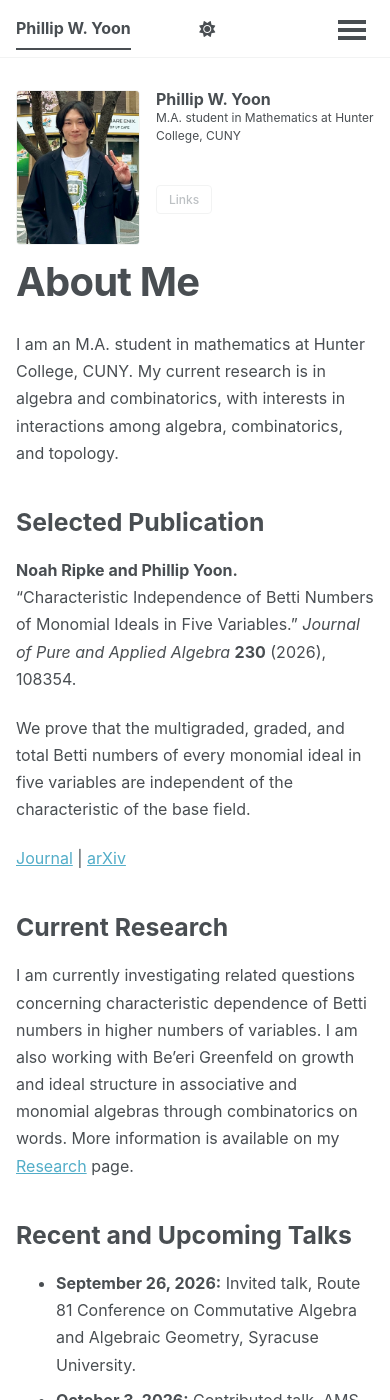
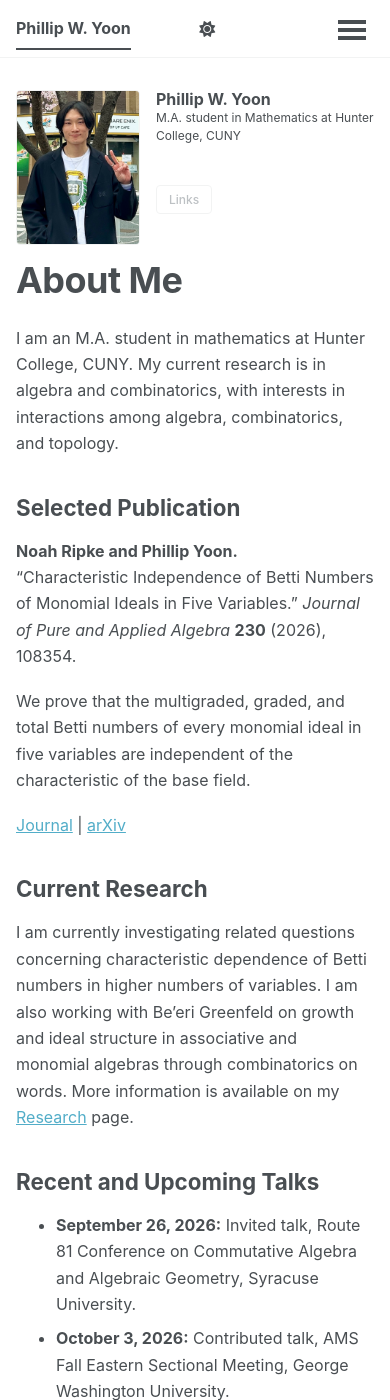
Before and after one commit to pwyoon/pwyoon.github.io, a Jekyll site: the page built from _pages/about.md, in a window 390 px wide and 1400 px high. Built offline with Jekyll 4.4.1, drawn with Linux system fonts in a browser that asks for light colours; a style sheet for code colours, icons or effects is not loaded.

Commit message:
Refactor styles for improved layout and typography

```diff
--- a/assets/css/main.scss
+++ b/assets/css/main.scss
@@ -264,66 +264,62 @@
 }
 
 #main {
-  margin-top: 3em;
+  margin-top: 2.5em;
 }
 
-/* Big, confident page titles */
+/* Page title */
 .page__title {
-  font-size: clamp(2.6rem, 4.5vw, 3.6rem);
-  line-height: 1.05;
-  letter-spacing: -0.02em;
+  font-size: 2.7rem;
+  line-height: 1.1;
+  letter-spacing: -0.015em;
   margin-top: 0;
-  margin-bottom: 2.25rem;
+  margin-bottom: 2rem;
 }
 
-/* Slightly larger, airier body text */
+/* Body text */
 .page__content {
-  font-size: 1.05rem;
-  line-height: 1.7;
+  font-size: 1rem;
+  line-height: 1.65;
 }
 
 /* Main section headings */
 .page__content h2 {
-  font-size: 1.75rem;
-  line-height: 1.25;
+  font-size: 1.5rem;
+  line-height: 1.3;
 
-  /* get rid of Academic Pages' horizontal rule */
   border-bottom: 0;
   padding-bottom: 0;
 
-  margin-top: 3rem;
-  margin-bottom: 1.2rem;
+  margin-top: 2.6rem;
+  margin-bottom: 1rem;
 }
 
-/* Subsection headings */
+/* Subheadings, if you still use any */
 .page__content h3 {
-  font-size: 1.3rem;
+  font-size: 1.2rem;
   line-height: 1.3;
-  margin-top: 2.15rem;
-  margin-bottom: 0.75rem;
+  margin-top: 2rem;
+  margin-bottom: 0.65rem;
 }
 
-/* More space between paragraphs */
 .page__content p {
-  margin-bottom: 1.35rem;
+  margin-bottom: 1.15rem;
 }
 
-/* Give lists room too */
 .page__content ul,
 .page__content ol {
-  margin-top: 0.5rem;
-  margin-bottom: 1.5rem;
+  margin-top: 0.4rem;
+  margin-bottom: 1.25rem;
 }
 
-/* Don't make mobile titles absurdly huge */
 @media screen and (max-width: 600px) {
   #main {
     margin-top: 2em;
   }
 
   .page__title {
-    font-size: 2.5rem;
-    margin-bottom: 1.75rem;
+    font-size: 2.25rem;
+    margin-bottom: 1.5rem;
   }
 
   .page__content {
@@ -331,11 +327,7 @@
   }
 
   .page__content h2 {
-    font-size: 1.55rem;
-    margin-top: 2.5rem;
-  }
-
-  .page__content h3 {
-    font-size: 1.2rem;
+    font-size: 1.4rem;
+    margin-top: 2.25rem;
   }
 }
```
